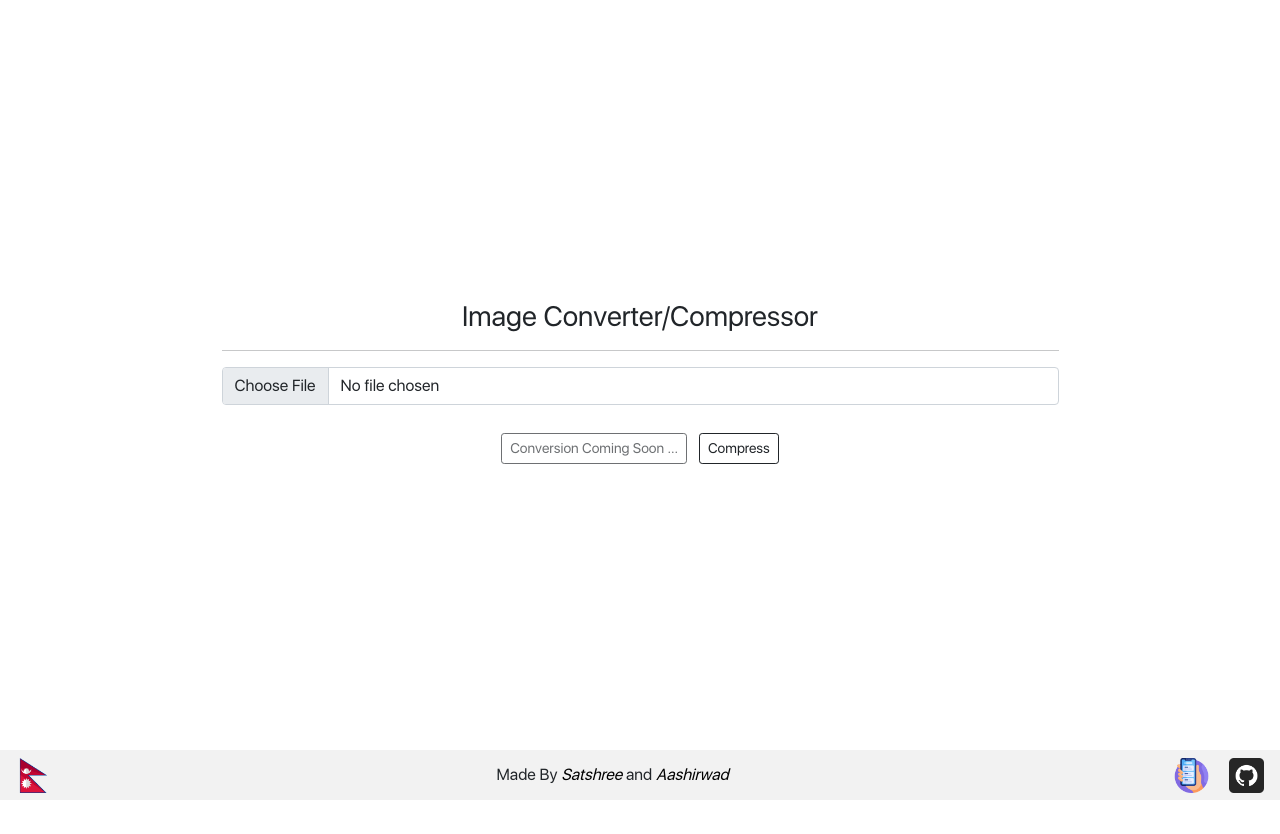
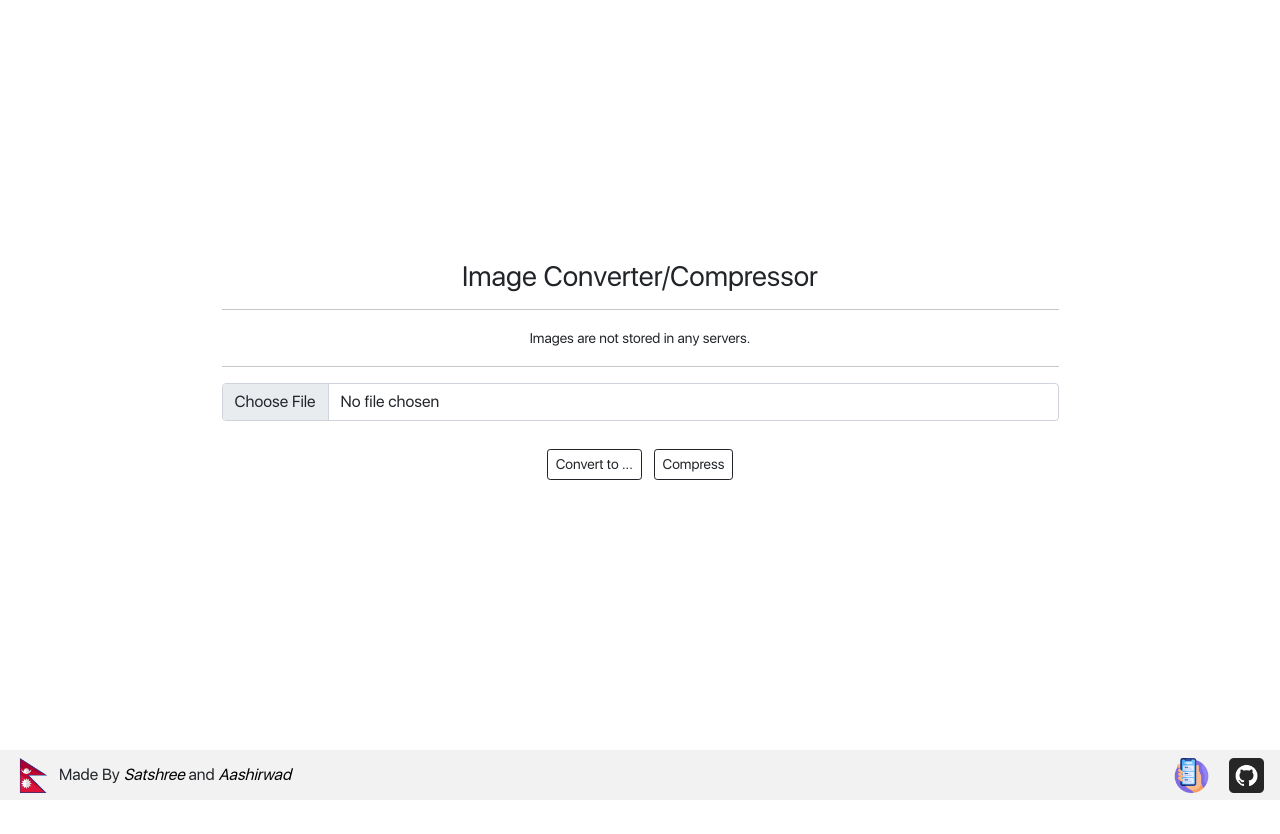
Before and after one commit to satshree/image-converter-api, a Django app: template templates/index.html in a window 1280 px wide. After the commit the page ends 800 px from the top, so only its background shows below. Run offline with Django 3.2, Linux system fonts and the light colour scheme; the template is opened without the code that fills it, so the values that code supplies are empty; some libraries are stand-ins or nearby versions.

Commit message:
updated ui and completed image conversion

```diff
--- a/converter/utilities.py
+++ b/converter/utilities.py
@@ -12,10 +12,14 @@ def convert_image(image_to_convert):
 
     if image_format in ("jpeg", "jpg"):
         format_to_convert = "png"
+        image.save(converted_image_io, format=format_to_convert)
     else:
         format_to_convert = "jpeg"
+        new_image = Image.new(mode="RGB", size=image.size,
+                              color=(255, 255, 255))
+        new_image.paste(image, (0, 0), image)
+        new_image.save(converted_image_io, format=format_to_convert)
 
-    image.save(converted_image_io, format=format_to_convert)
     converted_file_name = f"{image_to_convert.name}.{format_to_convert}"
     converted_file = ContentFile(
         converted_image_io.getvalue(), converted_file_name)
--- a/main/static/css/main.css
+++ b/main/static/css/main.css
@@ -39,7 +39,7 @@ strong {
 .vertical-center {
   display: flex;
   width: 100%;
-  height: 98vh;
+  height: 95vh;
   align-items: center;
   justify-content: center;
 }
--- a/main/static/js/index.js
+++ b/main/static/js/index.js
@@ -55,6 +55,7 @@ function removeImage() {
   $("#convertBtn").html("Convert to ...");
   $("#display-img-container").hide();
   $("#image-selector").value = null;
+  $("#reset-form-btn").trigger("click");
 }
 
 function convertImage() {
@@ -220,11 +221,17 @@ $("#image-selector").on("change", (e) => {
       $("#display-img-div").html(
         `<div class="row">
           <div class="col-sm-6">
-            <img id="display-img" src="${reader.result}" style="width: 100%; margin-bottom: 5px" alt="display" />
+            <div class="text-center">
+              <img id="display-img" src="${reader.result}" style="width: ${
+          window.innerWidth < 568 ? "50%" : "100%"
+        }; margin-bottom: 5px" alt="display" />
+            </div>
           </div>
           <div class="col-sm-6">
-            <div class="container vertical-center" style="height: 100%">
+            <div class="vertical-center" style="height: 100%">
+              <div class="w-100">
                 <div>
+                  <div class="container">
                     <strong>Name:</strong> <small>${name}</small>
                     <br />
                     <strong>Size:</strong> <small>${size} MB</small>
@@ -232,10 +239,14 @@ $("#image-selector").on("change", (e) => {
                     <strong>Type:</strong> <small>${type}</small>
                     <br />
                     <br />
+                  </div>
                   <div class="text-center" id="remove-btn-div">
-                  <button type="button" class="btn btn-sm btn-outline-danger" onclick="removeImage()">
+                    <button type="button" class="btn btn-sm btn-outline-danger" onclick="removeImage()" style="width:${
+                      window.innerWidth < 568 ? "100%" : "auto"
+                    }"">
                       Remove
                     </button>
+                  </div>
                 </div>
               </div>
             </div>
--- a/templates/footer.html
+++ b/templates/footer.html
@@ -2,7 +2,8 @@
 <div class="footer">
   <div class="footer-content">
     <div class="d-flex align-items-center justify-content-between w-100 h-100">
-      <div>
+      <div class="d-flex align-items-center justify-content-center">
+        <div style="margin-right: 0.5rem">
           <a href="https://nepal.com" target="_blank" rel="noreferrer">
             <img src="{% static 'img/nepal.png' %}" alt="nepal" />
           </a>
@@ -11,6 +12,7 @@
           Made By
           <a href="https://satshree.com.np" target="_blank">Satshree</a> and
           <a href="https://aashirstha.com.np" target="_blank">Aashirwad</a>
+        </div>
       </div>
       <div>
         <img
--- a/templates/index.html
+++ b/templates/index.html
@@ -9,20 +9,25 @@
       <h3>Image Converter/Compressor</h3>
     </div>
     <hr />
-
+    <div class="text-center">
+      <small>Images are not stored in any servers.</small>
+    </div>
+    <hr />
     <div class="text-center">
       <div class="pl-5 pr-5">
+        <form id="main-form">
+          <input type="reset" style="display: none" id="reset-form-btn" />
           <input
             type="file"
             class="form-control"
             id="image-selector"
             accept="image/jpg, image/jpeg, image/png"
           />
+        </form>
       </div>
     </div>
     <br />
     <div class="text-center">
-      {% comment %}
       <button
         id="convertBtn"
         type="button"
@@ -31,10 +36,6 @@
         data-loading="false"
       >
         Convert to ...
-      </button>
-      {% endcomment %}
-      <button type="button" class="btn btn-sm btn-outline-dark m-1" disabled>
-        Conversion Coming Soon ...
       </button>
       <button
         id="compressBtn"
```
Lines whose indentation alone changed are shown as unchanged.
